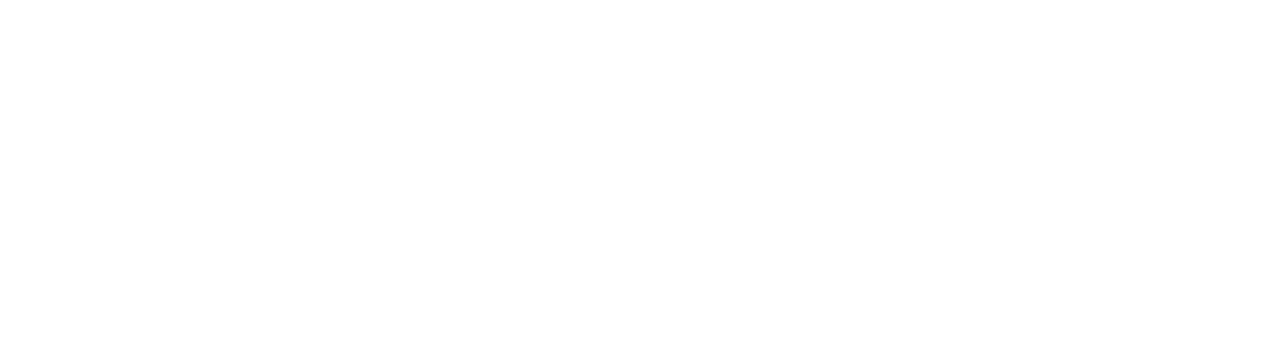
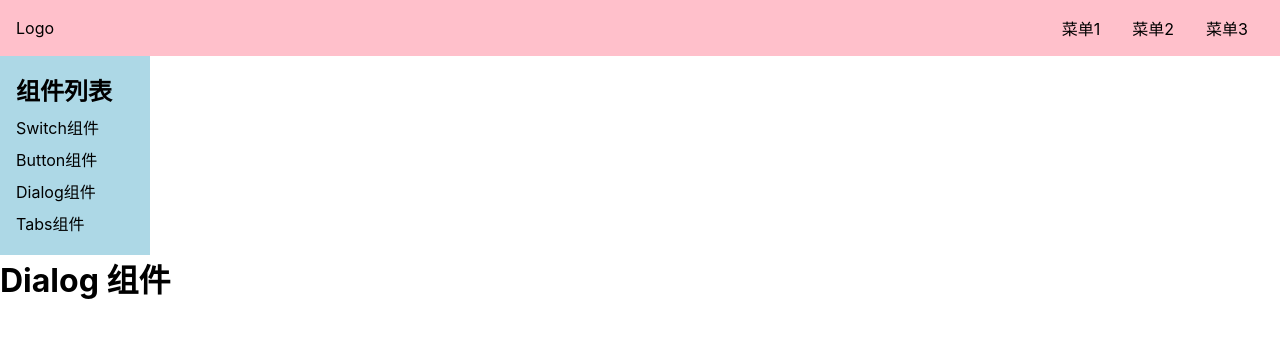
Before and after one commit to feelonewong/Vue3Wheel, a Vue app: page /doc/dialog in a window 1280 px wide. Before the commit this address had no page. Shown: the top 338 px of the page. Built offline with nearby package versions, Linux system fonts and the light colour scheme.

Commit message:
Close the sidebar after the route switch

```diff
--- a/src/App.vue
+++ b/src/App.vue
@@ -3,13 +3,19 @@
 </template>
 
 <script lang="ts">
-import { provide, ref } from 'vue'
+import { provide, ref } from 'vue';
+import {router} from "./router";
 export default {
   name: 'App',
   setup(){
     const width = document.documentElement.clientWidth;
     const asideVisible=ref(width>=768?true:false);
     provide("asideVisible",asideVisible);
+    router.afterEach( ()=>{
+      if(width<768){
+        asideVisible.value = false;
+      }
+    })
   }
 }
 </script>
--- /dev/null
+++ b/src/components/Button.vue
@@ -0,0 +1,5 @@
+<template>
+    <div>
+        <h1>Button 组件</h1>
+    </div>
+</template>
--- /dev/null
+++ b/src/components/Dialog.vue
@@ -0,0 +1,5 @@
+<template>
+    <div>
+        <h1>Dialog 组件 </h1>
+    </div>
+</template>>
--- /dev/null
+++ b/src/components/Switch.vue
@@ -0,0 +1,5 @@
+<template>
+    <div>
+        <h1>Switch 组件</h1>
+    </div>
+</template>
--- /dev/null
+++ b/src/components/Tabs.vue
@@ -0,0 +1,5 @@
+<template>
+    <div>
+        <h1>Tabs 组件</h1>
+    </div>
+</template>>
--- a/src/main.ts
+++ b/src/main.ts
@@ -1,22 +1,10 @@
 import { createApp } from 'vue';
 import App from './App.vue';
 import './index.scss';
-import Fee from "./components/Fee.vue";
-import Fee2 from "./components/Fee2.vue";
-import Home from "./views/Home.vue";
-import Doc from "./views/Doc.vue";
-
-import { createWebHistory, createRouter } from "vue-router";
+import {router} from "./router";
 
 
-const history = createWebHistory();
-const router = createRouter({
-    history: history,
-    routes:[
-        {path: "/", component:Home},
-        {path:"/doc", component:Doc}
-    ]
-})
+
 const app = createApp(App);
 app.use(router);
 app.mount("#app");
--- /dev/null
+++ b/src/router.ts
@@ -0,0 +1,25 @@
+
+import Home from "./views/Home.vue";
+import Doc from "./views/Doc.vue";
+import Switch from "./components/Switch.vue";
+import Dialog from "./components/Dialog.vue";
+import Button from "./components/Button.vue";
+import Tabs from "./components/Tabs.vue";
+import { createWebHistory, createRouter } from "vue-router";
+
+
+const history = createWebHistory();
+export const router = createRouter({
+    history: history,
+    routes:[
+        {path: "/", component:Home},
+        {path:"/doc", component:Doc,
+            children:[
+                {path:"switch", component:Switch},
+                {path:"button", component:Button},
+                {path:"tabs", component:Tabs},
+                {path:"dialog", component:Dialog},
+            ]
+        },
+    ]
+})
--- a/src/views/Doc.vue
+++ b/src/views/Doc.vue
@@ -19,7 +19,9 @@
           </li>
         </ol>
       </aside>
-      <main>主内容区</main>
+      <main>
+          <router-view></router-view>
+      </main>
     </div>
   </div>
 </template>
--- a/src/views/Home.vue
+++ b/src/views/Home.vue
@@ -1,7 +1,6 @@
 <template>
     <div>
         <Topnav></Topnav>
-
         <div class="banner">
             <h1>轱辘UI</h1>
             <h2>一个厉害的UI框架</h2>
```
